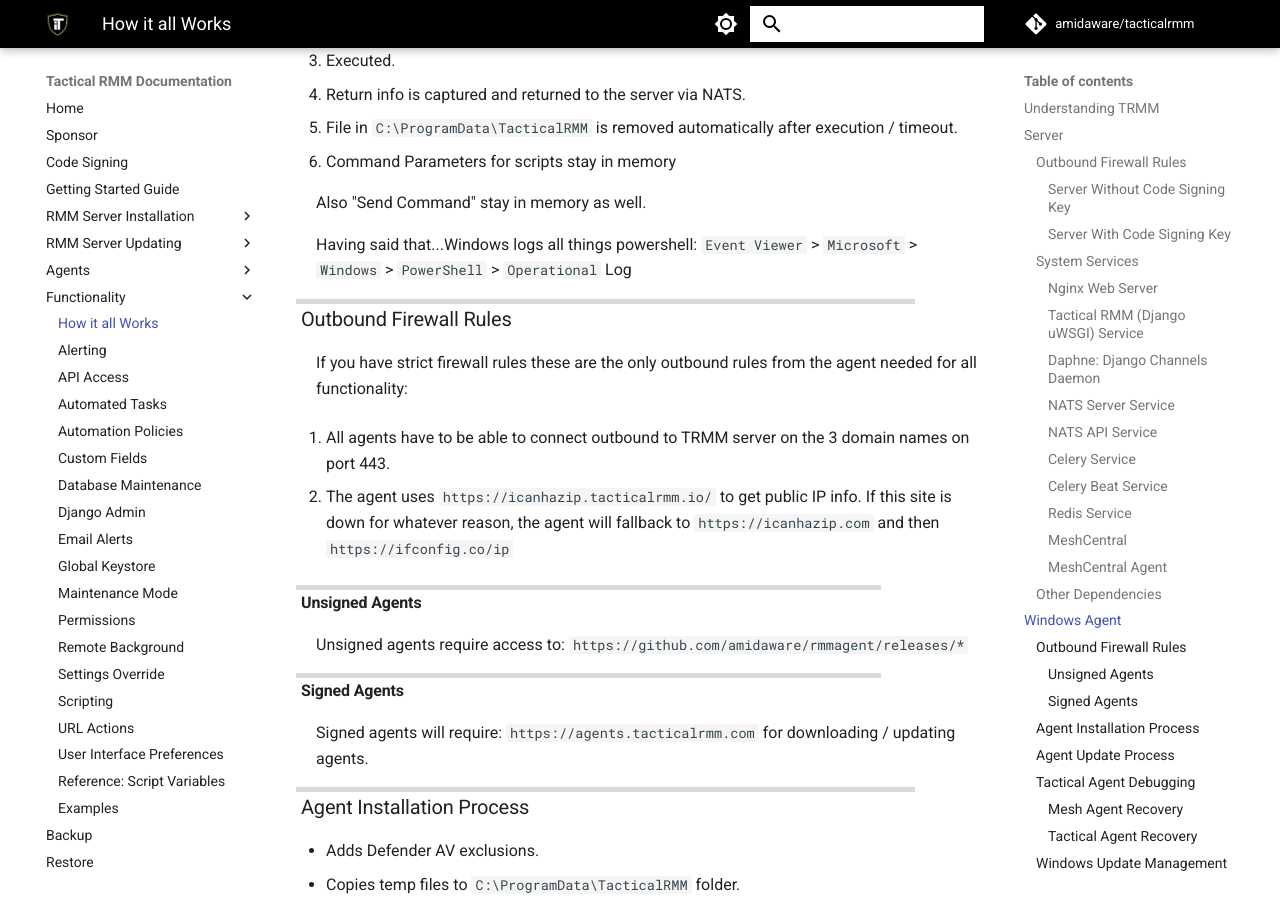
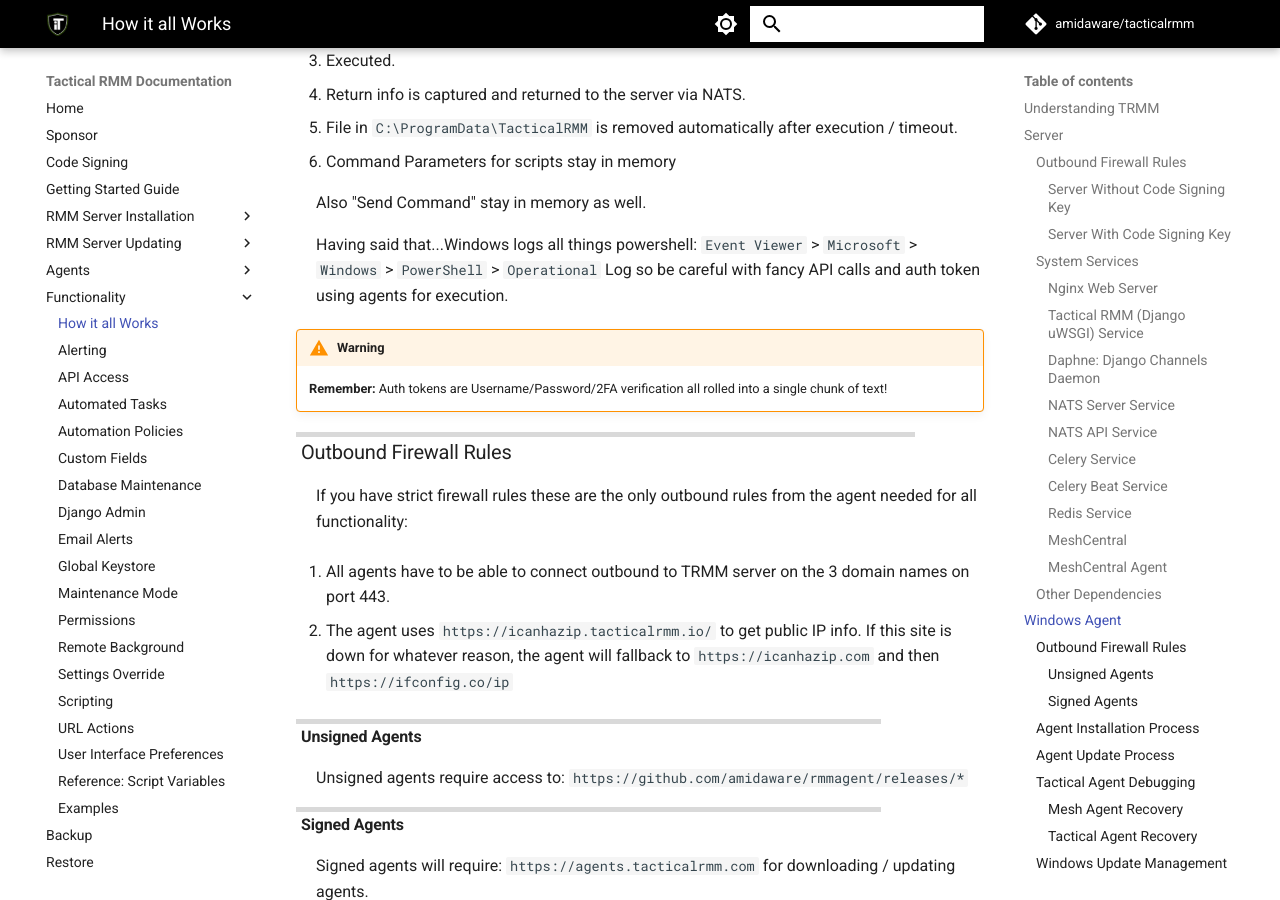
Before and after one commit to amidaware/trmm-docs, an MkDocs documentation site: the page built from docs/howitallworks.md, in a window 1280 px wide and 900 px high, scrolled down 7508 px. Built offline with MkDocs 1.6.1 and Material for MkDocs 9.7.7, drawn with Linux system fonts in a browser that asks for light colours; comment, search, counter and statistics services are not loaded.

Commit message:
fix packagelock url and making note about tokens

```diff
--- a/docs/howitallworks.md
+++ b/docs/howitallworks.md
@@ -30,7 +30,7 @@
 
 All Tactical RMM dependencies are listed [here](https://github.com/amidaware/tacticalrmm/blob/develop/api/tacticalrmm/requirements.txt).
 
-A complete list of all packages used by Tactical RMM are listed [here](https://raw.githubusercontent.com/amidaware/tacticalrmm/develop/web/package-lock.json).
+A complete list of all packages used by Tactical RMM are listed [here](https://github.com/amidaware/tacticalrmm-web/blob/develop/package-lock.json).
 
 ### Outbound Firewall Rules
 
@@ -478,7 +478,10 @@
 
 Also "Send Command" stay in memory as well.
 
-Having said that...Windows logs all things powershell: `Event Viewer` > `Microsoft` > `Windows` > `PowerShell` > `Operational` Log
+Having said that...Windows logs all things powershell: `Event Viewer` > `Microsoft` > `Windows` > `PowerShell` > `Operational` Log so be careful with fancy API calls and auth token using agents for execution.
+
+!!!warning
+    **Remember:** Auth tokens are Username/Password/2FA verification all rolled into a single chunk of text!
 
 ### Outbound Firewall Rules
 
```
